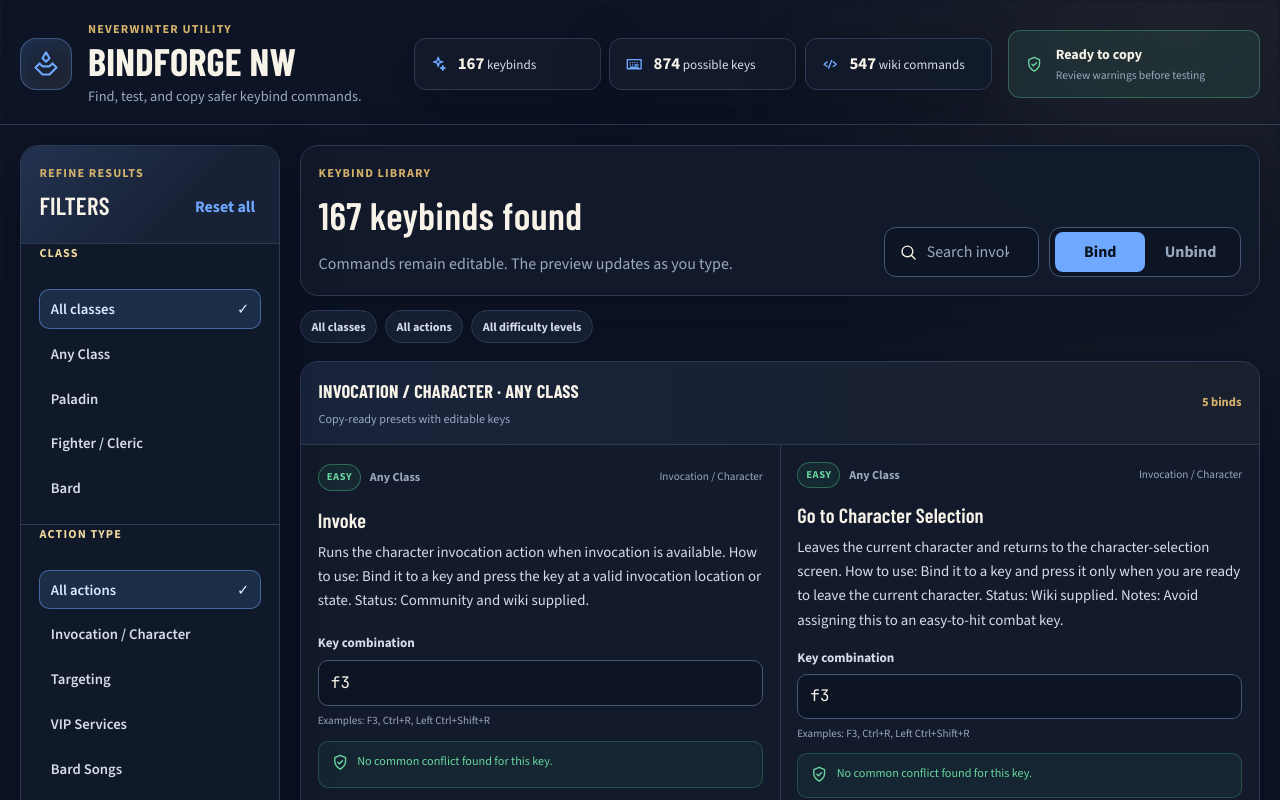
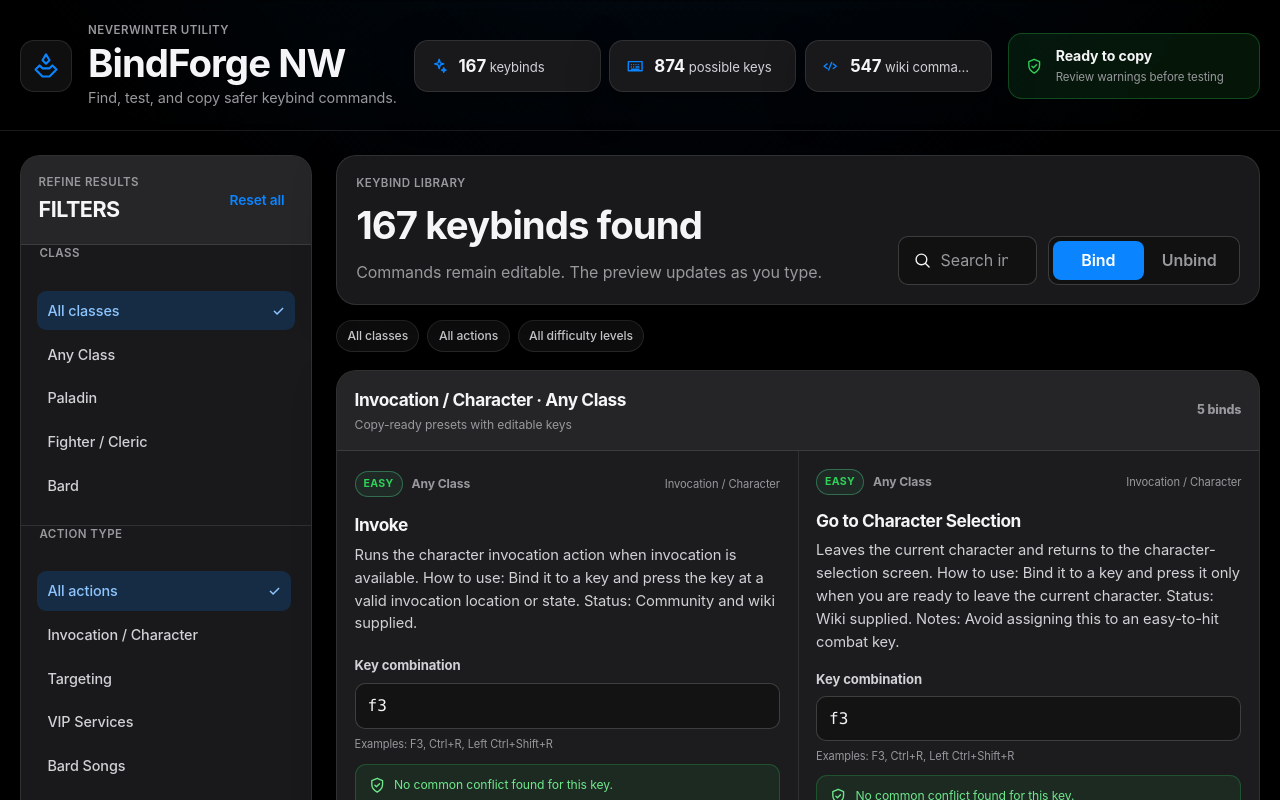
Before and after one commit to Nischhalsubba/BindForge-NW, a Next.js app: page / in a window 1280 px wide. Shown: the top 800 px of the page. Built offline with nearby package versions, Linux system fonts and the light colour scheme.

Commit message:
use system typography and load Apple-inspired theme

```diff
--- a/app/layout.tsx
+++ b/app/layout.tsx
@@ -1,28 +1,9 @@
 import type { Metadata } from "next";
-import { Barlow_Condensed, JetBrains_Mono, Source_Sans_3 } from "next/font/google";
 import LocalSettingsManager from "./LocalSettingsManager";
 import "./globals.css";
 import "./local-settings.css";
 import "./theme.css";
-
-const appInterface = Source_Sans_3({
-  variable: "--font-interface",
-  subsets: ["latin"],
-  display: "swap",
-});
-
-const appCode = JetBrains_Mono({
-  variable: "--font-code",
-  subsets: ["latin"],
-  display: "swap",
-});
-
-const appDisplay = Barlow_Condensed({
-  variable: "--font-display",
-  subsets: ["latin"],
-  display: "swap",
-  weight: ["500", "600", "700"],
-});
+import "./apple-theme.css";
 
 export const metadata: Metadata = {
   title: {
@@ -91,7 +72,7 @@ export default function RootLayout({ children }: Readonly<{ children: React.Reac
     operatingSystem: "Any operating system with a modern web browser",
     description:
       "A browser-based Neverwinter keybind builder for searching presets, console commands, and key combinations and generating copy-ready bind and unbind commands.",
-    softwareVersion: "0.4.0",
+    softwareVersion: "0.5.0",
     isAccessibleForFree: true,
     author: {
       "@type": "Person",
@@ -114,7 +95,7 @@ export default function RootLayout({ children }: Readonly<{ children: React.Reac
 
   return (
     <html lang="en">
-      <body className={`${appInterface.variable} ${appCode.variable} ${appDisplay.variable}`}>
+      <body>
         <script
           type="application/ld+json"
           dangerouslySetInnerHTML={{ __html: JSON.stringify(structuredData) }}
```
